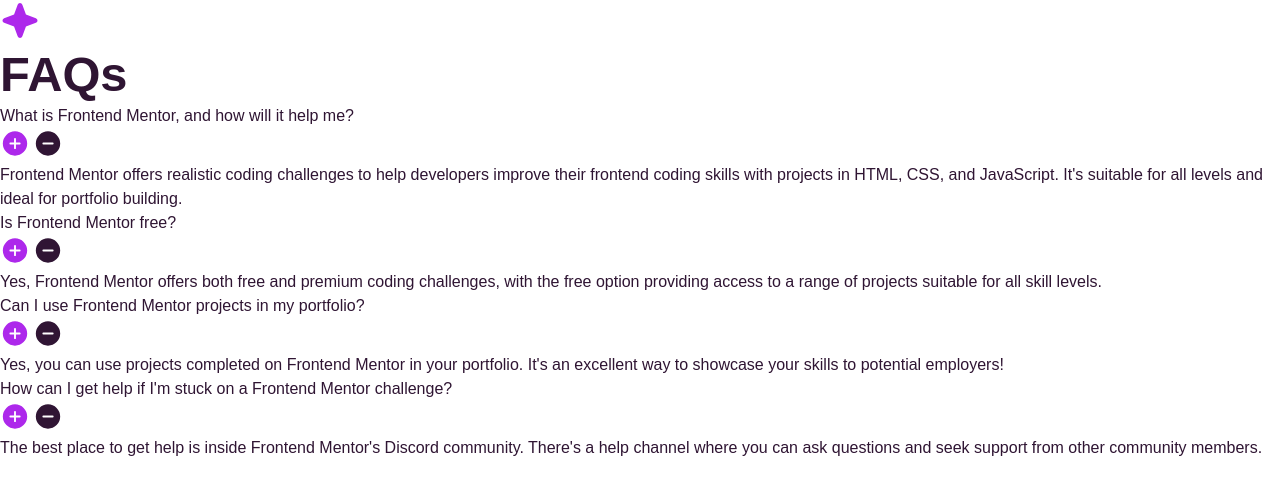
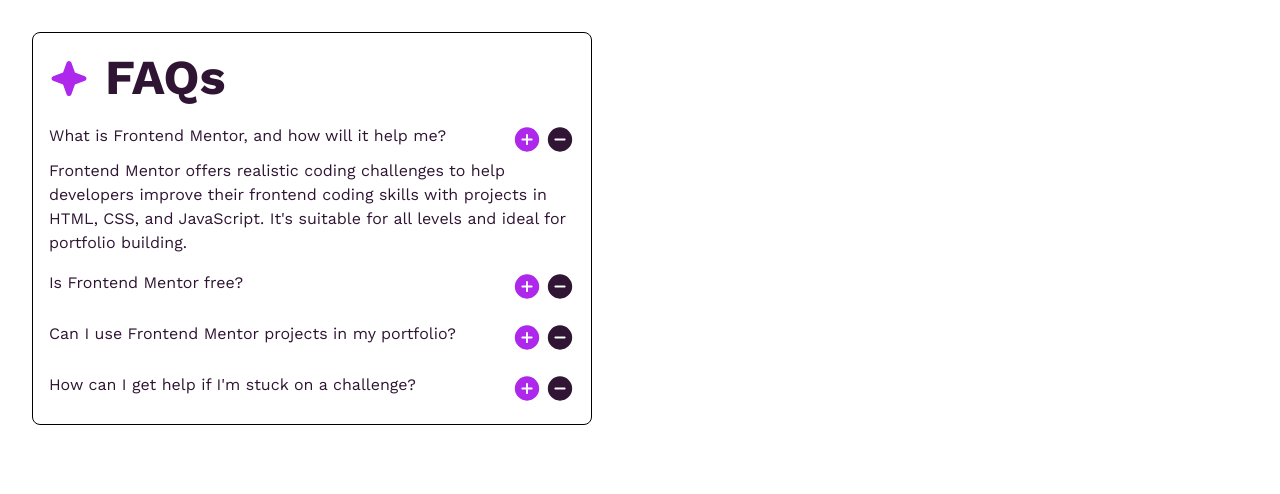
Before and after one commit to OungHongly/FAQ-accordion_UI, a plain HTML site: page index.html in a window 1280 px wide. Drawn offline with nearby package versions, Linux system fonts and the light colour scheme.

Commit message:
add hide class to faq-content-body, style layout faq-card

```diff
--- a/CSS/style.css
+++ b/CSS/style.css
@@ -36,7 +36,7 @@
   /* --letter-spacing-tight: -2px; */
 
   /* FONT FAMILY */
-  --ff-body: sans-serif;
+  --ff-body: "Work Sans", sans-serif;
 
   /* COLOR : Tint / Base / Shade */
   /* Use website: maketintsandshades.com */
@@ -131,3 +131,31 @@ span {
 .small-text {
   font-size: var(--text-sm);
 }
+/* Styling layout---------------- */
+.hide {
+  display: none;
+}
+.faq-accordion {
+  display: flex;
+  flex-direction: column;
+  max-width: 560px;
+
+  border-radius: var(--space-sm);
+  padding: var(--space-md);
+  margin: var(--space-lg);
+  border: 1px solid black;
+}
+.faq-heading {
+  display: flex;
+  gap: var(--space-md);
+  margin-bottom: var(--space-md);
+}
+.faq-body {
+  display: flex;
+  flex-direction: column;
+  gap: var(--space-md);
+}
+.faq-content-header {
+  display: flex;
+  justify-content: space-between;
+}
--- a/index.html
+++ b/index.html
@@ -38,7 +38,7 @@
                   <img src="./assets/images/icon-minus.svg">
                 </div>
               </div>
-              <p class="faq-content-body">Frontend Mentor offers realistic
+              <p class="faq-content-body ">Frontend Mentor offers realistic
                 coding challenges to help
                 developers
                 improve their
@@ -55,7 +55,8 @@
                   <img src="./assets/images/icon-minus.svg">
                 </div>
               </div>
-              <p class="faq-content-body"> Yes, Frontend Mentor offers both free
+              <p class="faq-content-body hide"> Yes, Frontend Mentor offers both
+                free
                 and premium coding challenges, with
                 the free
                 option providing access to a range of projects suitable for all
@@ -70,21 +71,22 @@
                   <img src="./assets/images/icon-minus.svg">
                 </div>
               </div>
-              <p class="faq-content-body">Yes, you can use projects completed on
+              <p class="faq-content-body hide">Yes, you can use projects
+                completed on
                 Frontend Mentor in your portfolio.
                 It's an excellent
                 way to showcase your skills to potential employers!</p>
             </div>
             <div class="faq-content-group">
               <div class="faq-content-header">
-                <p> How can I get help if I'm stuck on a Frontend Mentor
-                  challenge?</p>
+                <p> How can I get help if I'm stuck on a challenge?</p>
                 <div class="group-btn">
                   <img src="./assets/images/icon-plus.svg" alt="plus icon">
                   <img src="./assets/images/icon-minus.svg">
                 </div>
               </div>
-              <p class="faq-content-body">The best place to get help is inside
+              <p class="faq-content-body hide">The best place to get help is
+                inside
                 Frontend Mentor's Discord community.
                 There's a help
                 channel where you can ask questions and seek support from other
```
